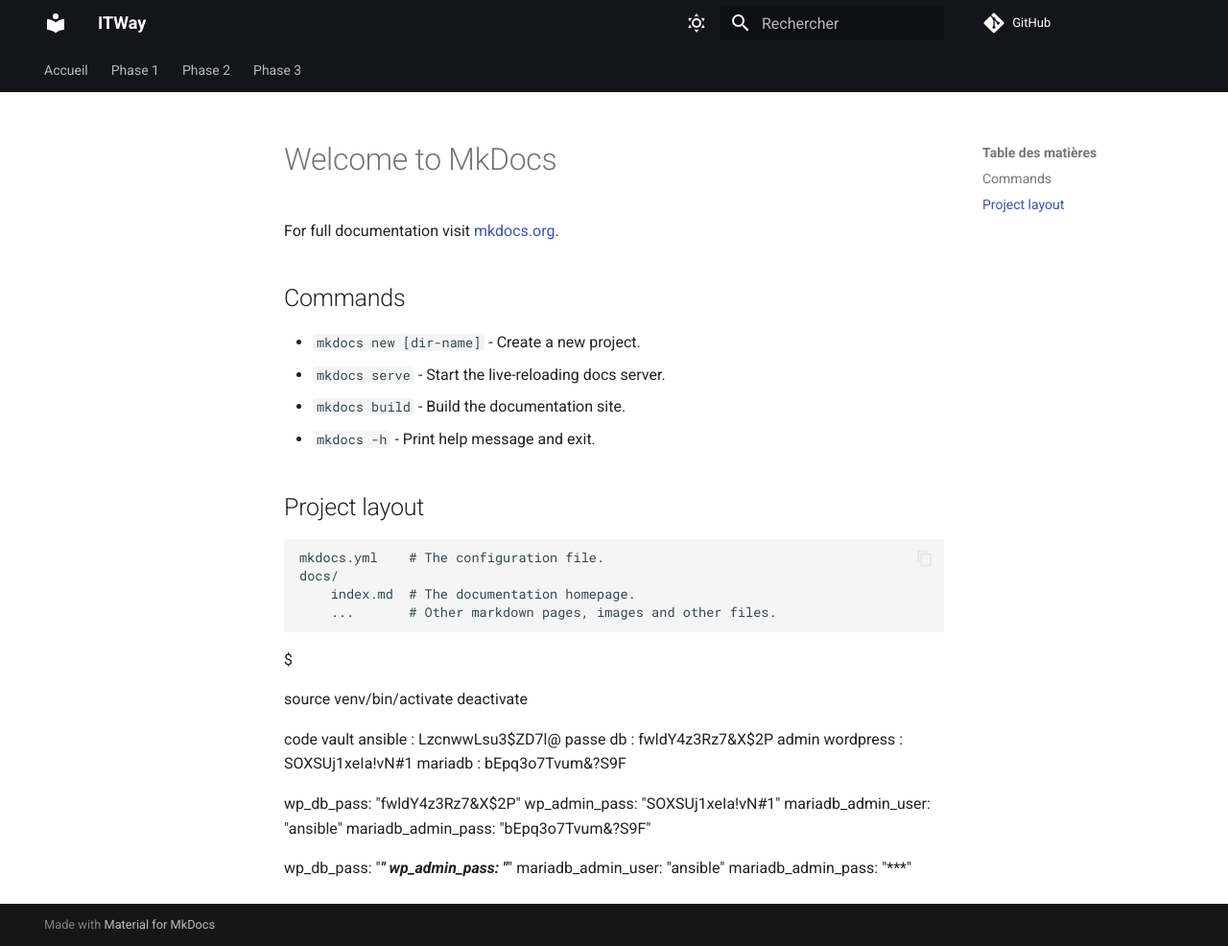
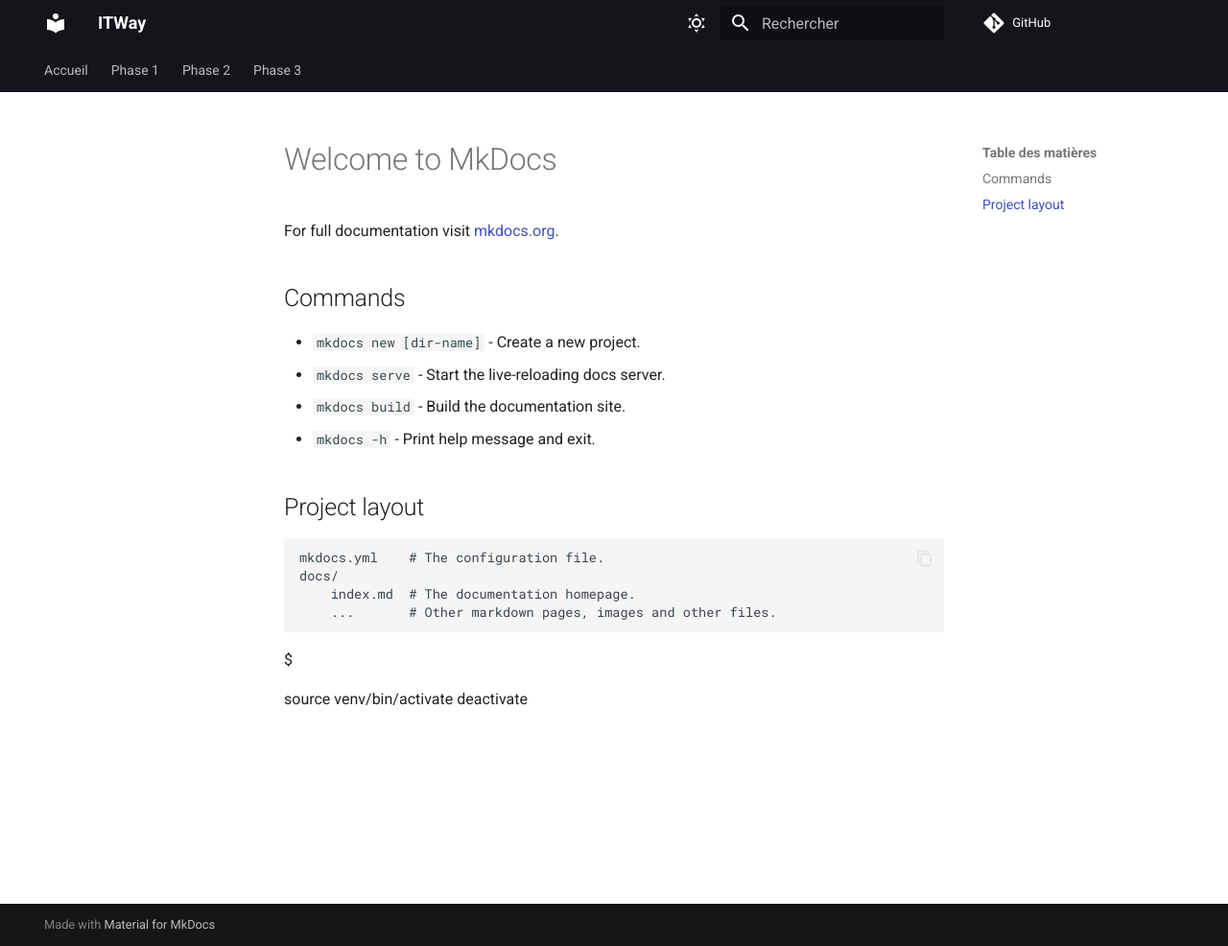
Before and after one commit to FirasJemaa/Projet_DSNS, an MkDocs documentation site: the page built from docs/indexold.md, in a window 1280 px wide and 986 px high. Shown: the whole window at 96% size. Built offline with MkDocs 1.6.1 and Material for MkDocs 9.7.7, drawn with Linux system fonts in a browser that asks for light colours; comment, search, counter and statistics services are not loaded.

Commit message:
Mise à jour erreur

```diff
--- a/docs/indexold.md
+++ b/docs/indexold.md
@@ -19,19 +19,3 @@
 
 source venv/bin/activate
 deactivate
-
-
-code vault ansible : LzcnwwLsu3$ZD7l@
-passe db : fwldY4z3Rz7&X$2P
-admin wordpress : SOXSUj1xeIa!vN#1
-mariadb : bEpq3o7Tvum&?S9F
-
-wp_db_pass: "fwldY4z3Rz7&X$2P"
-wp_admin_pass: "SOXSUj1xeIa!vN#1"
-mariadb_admin_user: "ansible"
-mariadb_admin_pass: "bEpq3o7Tvum&?S9F"
-
-wp_db_pass: "***"
-wp_admin_pass: "***"
-mariadb_admin_user: "ansible"
-mariadb_admin_pass: "***"
--- a/mkdocs.yml
+++ b/mkdocs.yml
@@ -73,6 +73,6 @@
     - IT:
         - Objectif: ./it/it.md
         - IT-ANSIBLE: ./it/ansible.md
-        - IT-GRAFANA: ./it/granfana.md
+        - IT-GRAFANA: ./it/grafana.md
   - Phase 3:
     Phase 3: phase3.md
```
